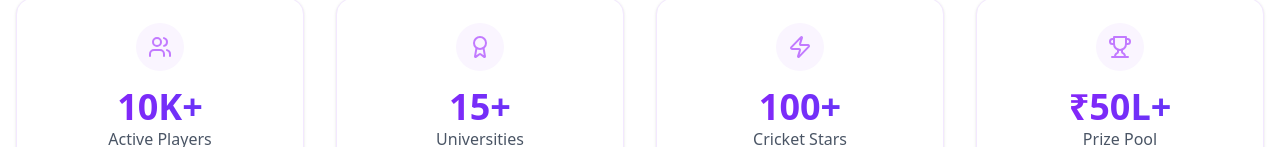
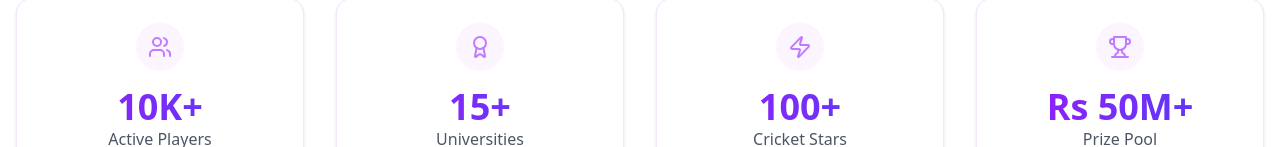
Before and after one commit to 0xneobyte/spiritx_compilex_02, a Next.js app: page / in a window 1280 px wide. Shown: the part 805-952 px from the top of the page. Built offline with nearby package versions, Linux system fonts and the light colour scheme.

Commit message:
feat: Optimize landing page images with Next.js Image and error handling

```diff
--- a/app/page.tsx
+++ b/app/page.tsx
@@ -179,7 +179,7 @@ export default function Home() {
                 icon: <Zap className="h-6 w-6 text-purple-400" />,
               },
               {
-                number: "₹50L+",
+                number: "Rs 50M+",
                 label: "Prize Pool",
                 icon: <Trophy className="h-6 w-6 text-purple-400" />,
               },
```
